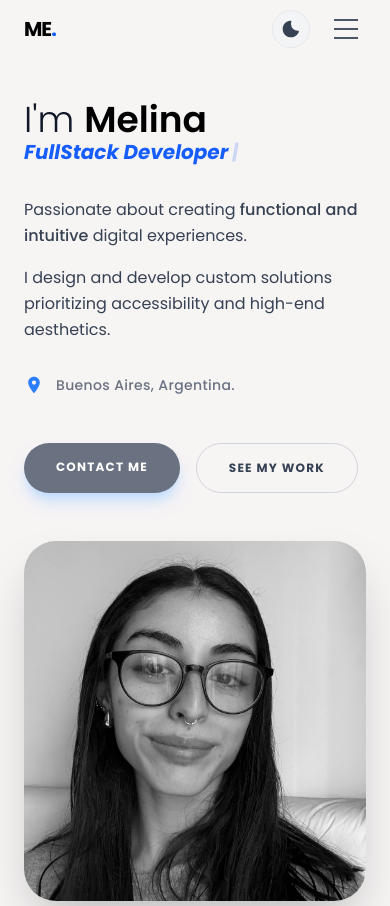
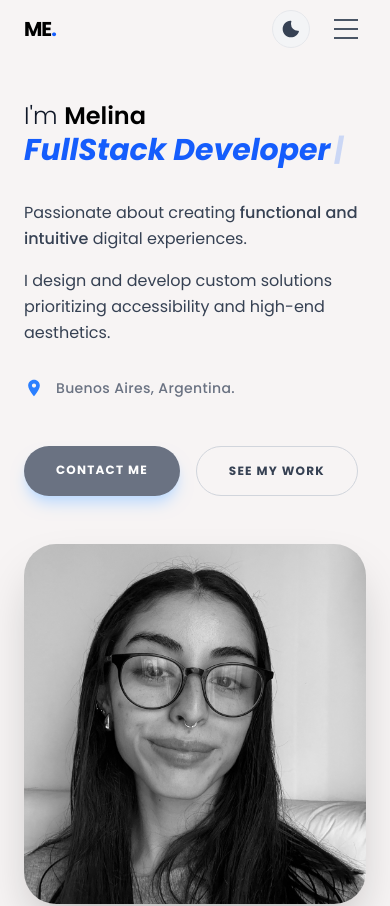
Before and after one commit to melinaescalante/Portfolio-Melina-Escalante, a React (Vite) app: page / in a window 390 px wide. Shown: the top 906 px of the page. Built offline with nearby package versions, Linux system fonts and the light colour scheme.

Commit message:
style:letra en home section

```diff
--- a/src/sections/HomeSection.jsx
+++ b/src/sections/HomeSection.jsx
@@ -17,8 +17,8 @@ const HomeSection = () => {
 
 
             <h1 className="text-xl md:text-5xl font-light text-gray-900 dark:text-gray-300 leading-tight">
-              <span className="text-4xl">I'm <span className="font-semibold text-black dark:text-white">Melina</span><br /></span>
-              <span className="text-blue-600 font-bold italic">
+              <span className="md:text-4xl text-2xl">I'm <span className="font-semibold text-black dark:text-white">Melina</span><br /></span>
+              <span className="text-3xl text-blue-600 font-bold italic">
                 <TextType
                   text="FullStack Developer"
                   typingSpeed={60}
```
